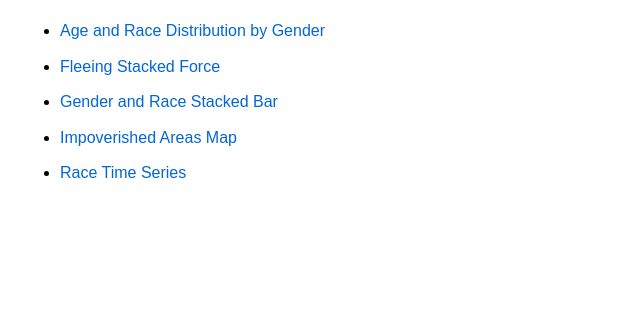
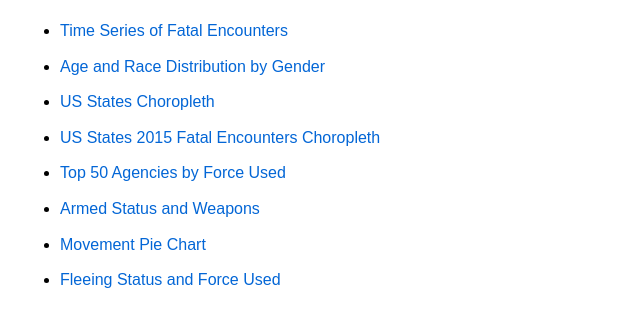
Before and after one commit to JohnWWise/Fatal-Encounters, a plain HTML site: page index.html in a window 1280 px wide. Shown: the part 96-422 px from the top of the page, without its empty margins (200-840 px from the left). Drawn offline with Linux system fonts and the light colour scheme.

Commit message:
Update index.html

```diff
--- a/index.html
+++ b/index.html
@@ -33,15 +33,14 @@
 <body>
     <h1>Fatal Encounters Data Visualizations</h1>
     <ul>
+        <li><a href="data/out/time_series.html">Time Series of Fatal Encounters</a></li>
         <li><a href="data/out/Age_and_Race_Distribution_by_Gender.html">Age and Race Distribution by Gender</a></li>
-        <li><a href="data/out/fleeing_stacked_force.html">Fleeing Stacked Force</a></li>
-        <li><a href="data/out/gender_race_stacked_bar.html">Gender and Race Stacked Bar</a></li>
-        <li><a href="data/out/impoverished_areas_map.html">Impoverished Areas Map</a></li>
-        <li><a href="data/out/race_time_series.html">Race Time Series</a></li>
+        <li><a href="data/out/us_states_choropleth.html">US States Choropleth</a></li>
+        <li><a href="data/out/us_states_2015_fatal_encounters_choropleth.html">US States 2015 Fatal Encounters Choropleth</a></li>
+        <li><a href="data/out/top_50_by_force.html">Top 50 Agencies by Force Used</a></li>
+        <li><a href="data/out/armed_weapon.html">Armed Status and Weapons</a></li>
+        <li><a href="data/out/movement_pie_chart.html">Movement Pie Chart</a></li>
+        <li><a href="data/out/fleeing_stacked_force.html">Fleeing Status and Force Used</a></li>
     </ul>
 </body>
 </html>
-        <!-- Add more list items here for each of your HTML files -->
-    </ul>
-</body>
-</html>
```
